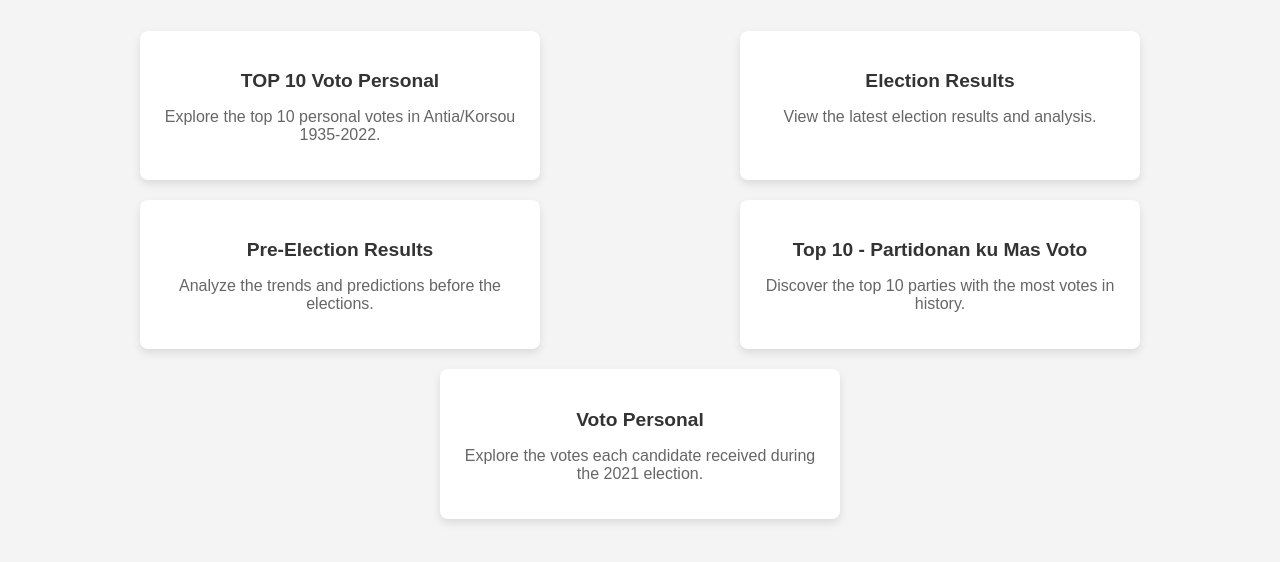
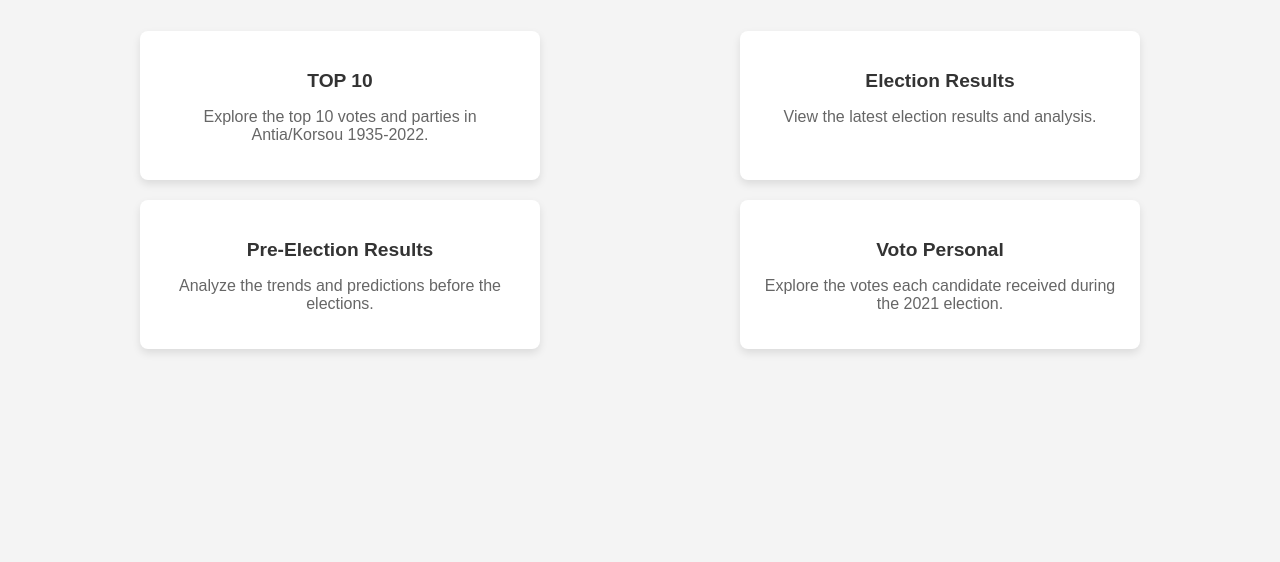
Before and after one commit to InfoGodettOrg/proyectoedu, a plain HTML site: page elections.html in a window 1280 px wide. Shown: the part 134-696 px from the top of the page. Drawn offline with Linux system fonts and the light colour scheme.

Commit message:
Update elections.html

```diff
--- a/elections.html
+++ b/elections.html
@@ -238,10 +238,10 @@
     <h1>Elections</h1>
 
     <div class="thumbnails">
-        <!-- Thumbnail for Voto Personal -->
-        <a href="top10_voto_personal.html" class="thumbnail">
-            <h3>TOP 10 Voto Personal</h3>
-            <p>Explore the top 10 personal votes in Antia/Korsou 1935-2022.</p>
+        <!-- Combined Thumbnail for TOP 10 -->
+        <a href="top10.html" class="thumbnail">
+            <h3>TOP 10</h3>
+            <p>Explore the top 10 votes and parties in Antia/Korsou 1935-2022.</p>
         </a>
 
         <!-- Thumbnail for Election Results -->
@@ -254,12 +254,6 @@
         <a href="pre_election_results.html" class="thumbnail">
             <h3>Pre-Election Results</h3>
             <p>Analyze the trends and predictions before the elections.</p>
-        </a>
-
-        <!-- New Thumbnail for Top 10 - Partidonan ku Mas Voto -->
-        <a href="top10_partidonan.html" class="thumbnail">
-            <h3>Top 10 - Partidonan ku Mas Voto</h3>
-            <p>Discover the top 10 parties with the most votes in history.</p>
         </a>
 
         <!-- New Thumbnail for All Time - Voto Personalnan -->
```
